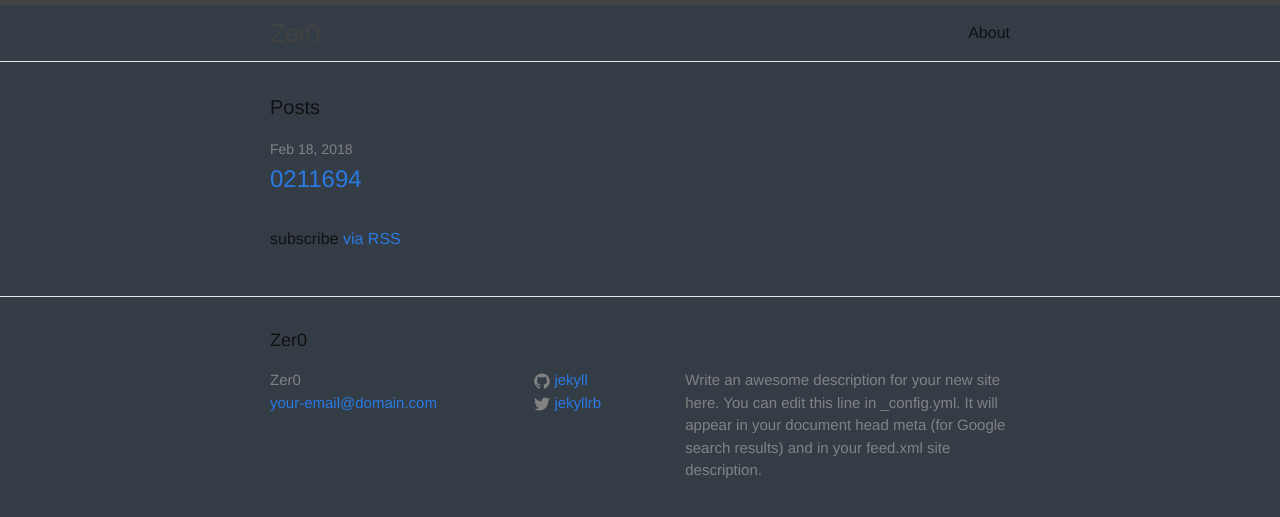
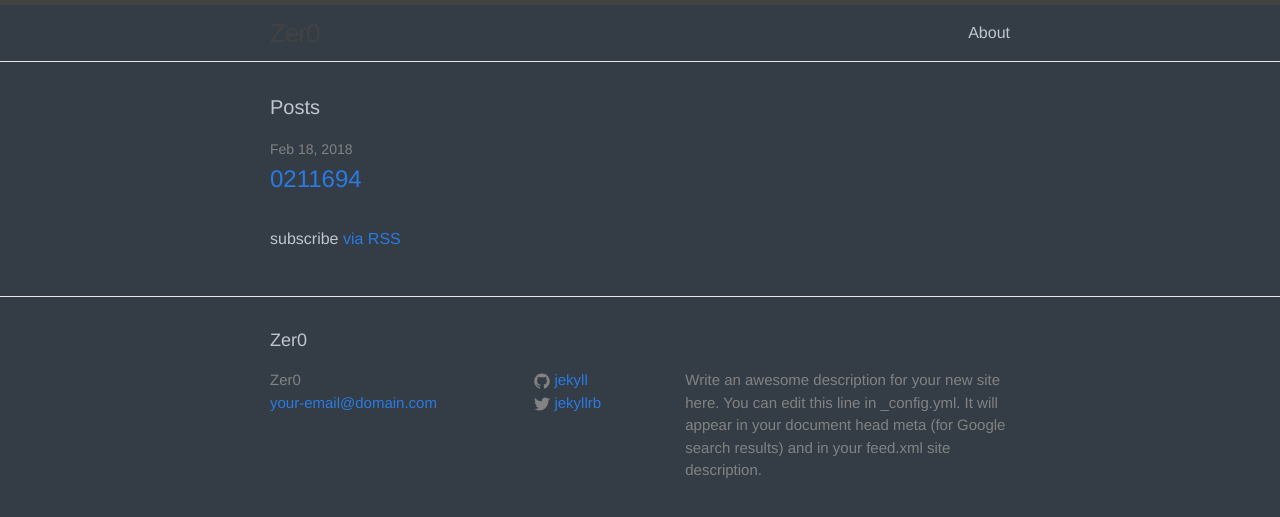
Before and after one commit to darkskyz/darkskyz.github.io, a Jekyll site: the page built from index.html, in a window 1280 px wide. Shown: the top 517 px of the page. Built offline with Jekyll 4.4.1, drawn with Linux system fonts in a browser that asks for light colours.

Commit message:
Update main.scss

```diff
--- a/css/main.scss
+++ b/css/main.scss
@@ -14,7 +14,7 @@ $base-line-height: 1.5;
 
 $spacing-unit:     30px;
 
-$text-color:       #111;
+$text-color:       #c0c5ce;
 $background-color: #343d46;
 $brand-color:      #2a7ae2;
 
```
